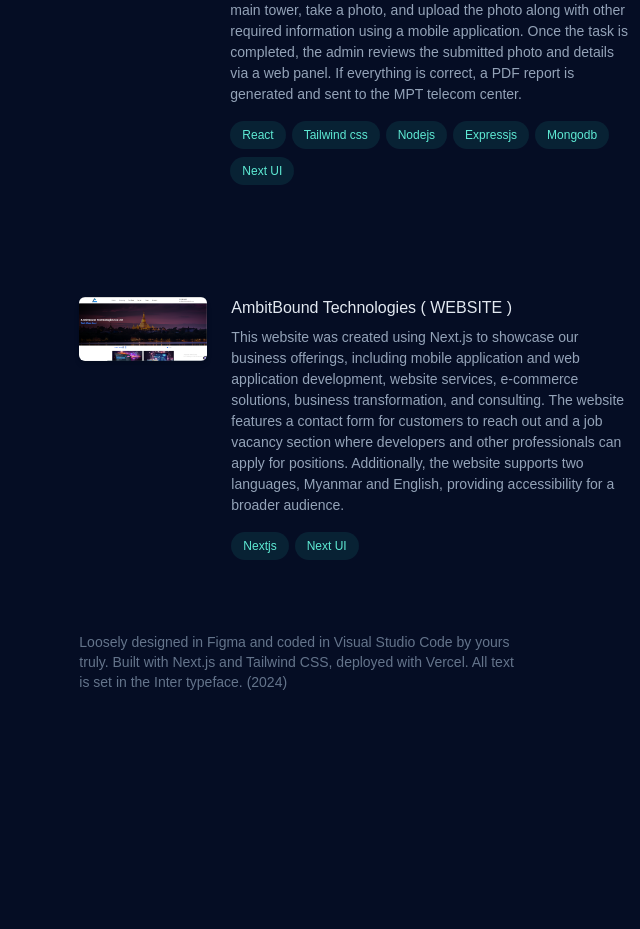
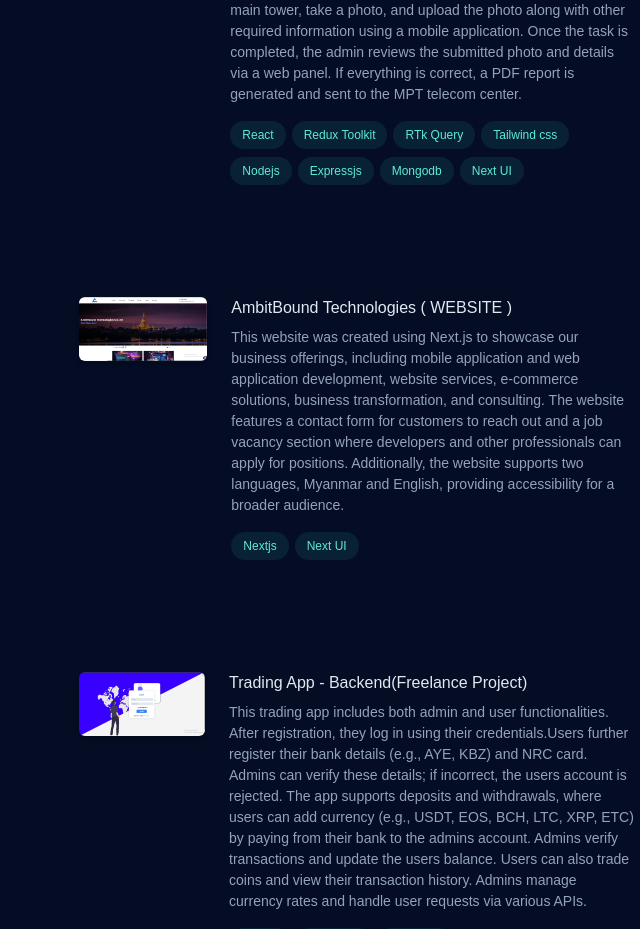
Before and after one commit to kaungsann/Porfolio-2, a React (Vite) app: page / in a window 1280 px wide. Shown: the part 1980-2909 px from the top of the page, without its empty margins (640-1280 px from the left). Before the commit the page ends 2752 px from the top, so only its background shows below. Built offline with nearby package versions, Linux system fonts and the light colour scheme; a web font is replaced by a local one.

Commit message:
add content for freelance projects

```diff
--- a/src/pages/Home.jsx
+++ b/src/pages/Home.jsx
@@ -6,6 +6,7 @@ import edpImg from "../assets/images/edpmpt.png";
 import pos from "../assets/images/possystem.png";
 import twopos from "../assets/images/pos2.png";
 import ambit from "../assets/images/ambitbound.png";
+import trade from "../assets/images/trade1.png";
 
 function Home() {
   const [imageSrc, setImageSrc] = useState(pos);
@@ -336,6 +337,7 @@ function Home() {
                         <ul className="mt-2 flex flex-wrap">
                           {[
                             "React",
+                            "Redux",
                             "Tailwind css",
                             "Nodejs",
                             "Expressjs",
@@ -384,6 +386,8 @@ function Home() {
                         <ul className="mt-2 flex flex-wrap">
                           {[
                             "React",
+                            "Redux Toolkit",
+                            "RTk Query",
                             "Tailwind css",
                             "Nodejs",
                             "Expressjs",
@@ -435,36 +439,35 @@ function Home() {
                       </div>
                     </div>
                   </li>
-                  {/*
+
                   <li className="lg:px-4 lg:py-6 lg:mt-16 mb-12 cursor-pointer lg:hover:bg-gray-900 hover:rounded-lg hovered-div transition-all duration-300 ease-in-out">
                     <div className="flex flex-col-reverse md:flex-row lg:flex-row">
                       <img
-                        src="https://media.istockphoto.com/id/1257531806/vector/anime-touch-background-illustration-of-cityscape-made-in-vector.jpg?s=170667a&w=0&k=20&c=oAxoErbybiPYSnsGdUyxWQRJt4ifQ_-wLwCe-FugDNQ="
+                        src={trade}
                         alt="img-pj"
                         className="sm:w-48 sm:h-28 lg:w-32 lg:h-16 mt-8 md:mt-0 lg:mt-0 rounded-md shadow-md"
                       />
                       <div className="md:ml-6">
                         <h3 className="font-medium leading-snug text-slate-200">
-                          MM NEWS ( BLOG SITE )
+                          Trading App - Backend(Freelance Project)
                         </h3>
                         <p className="mt-2 leading-normal text-slate-400 text-sm">
-                          This website was created using Next.js to showcase our
-                          business offerings, including mobile application and
-                          web application development, website services,
-                          e-commerce solutions, business transformation, and
-                          consulting. The website features a contact form for
-                          customers to reach out and a job vacancy section where
-                          developers and other professionals can apply for
-                          positions.
+                          This trading app includes both admin and user
+                          functionalities. After registration, they log in using
+                          their credentials.Users further register their bank
+                          details (e.g., AYE, KBZ) and NRC card. Admins can
+                          verify these details; if incorrect, the users account
+                          is rejected. The app supports deposits and
+                          withdrawals, where users can add currency (e.g., USDT,
+                          EOS, BCH, LTC, XRP, ETC) by paying from their bank to
+                          the admins account. Admins verify transactions and
+                          update the users balance. Users can also trade coins
+                          and view their transaction history. Admins manage
+                          currency rates and handle user requests via various
+                          APIs.
                         </p>
                         <ul className="mt-2 flex flex-wrap">
-                          {[
-                            "React",
-                            "Tailwind css",
-                            "Nodejs",
-                            "Expressjs",
-                            "Mongodb",
-                          ].map((tech) => (
+                          {["Nodejs", "Expressjs", "Mongodb"].map((tech) => (
                             <li className="mr-1.5 mt-2" key={tech}>
                               <div className="flex items-center rounded-full bg-teal-400/10 px-3 py-1 text-xs font-medium leading-5 text-teal-300 ">
                                 {tech}
@@ -474,7 +477,7 @@ function Home() {
                         </ul>
                       </div>
                     </div>
-                  </li> */}
+                  </li>
                 </ul>
               </section>
               <footer className="max-w-md pb-24 lg:ml-4 text-sm sm:mb-12 md:mb-16  lg:mb-20 xl:mb- 12  text-slate-500 sm:pb-0">
```
Also changed, not shown: src/assets/images/trade1.png (added).
